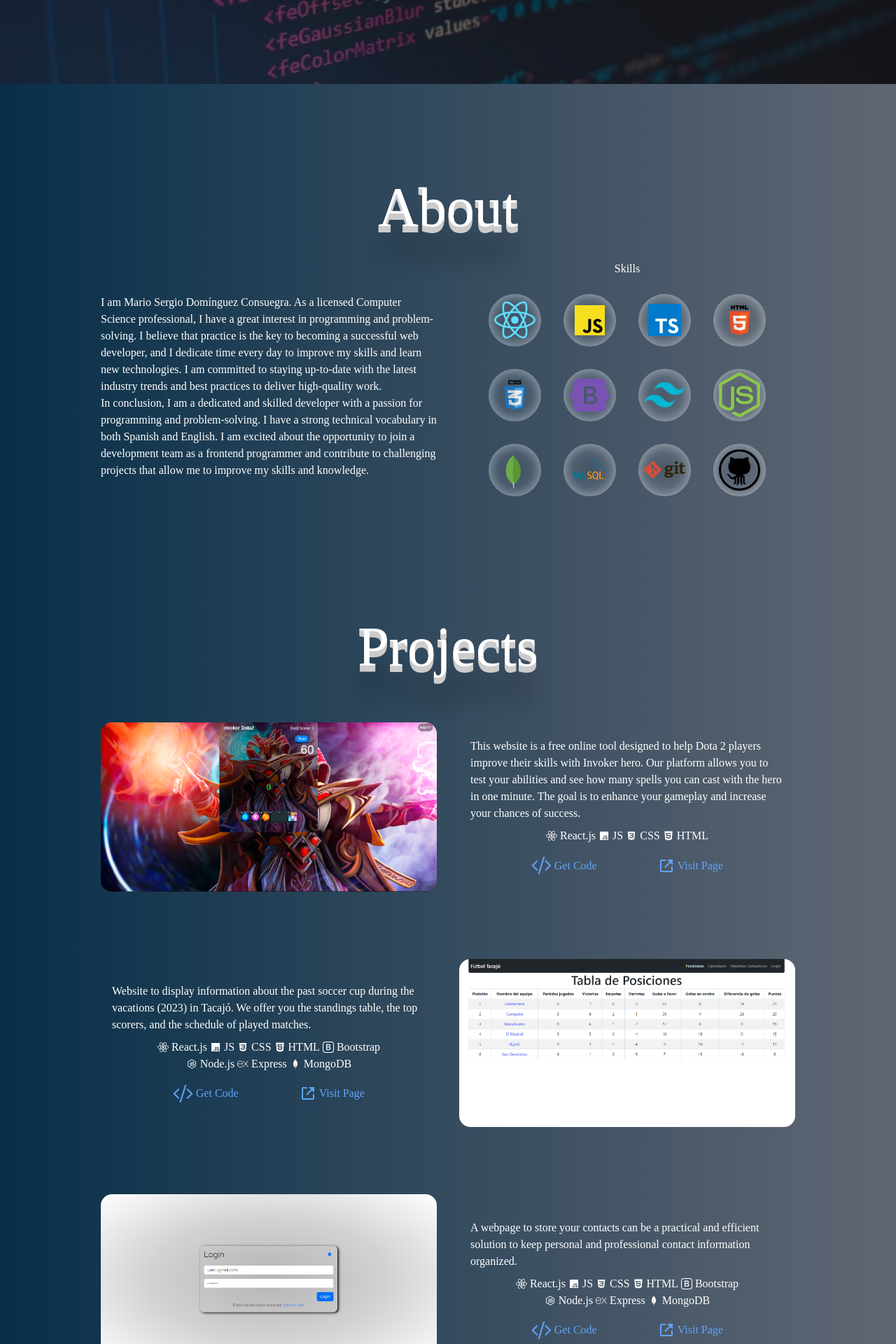
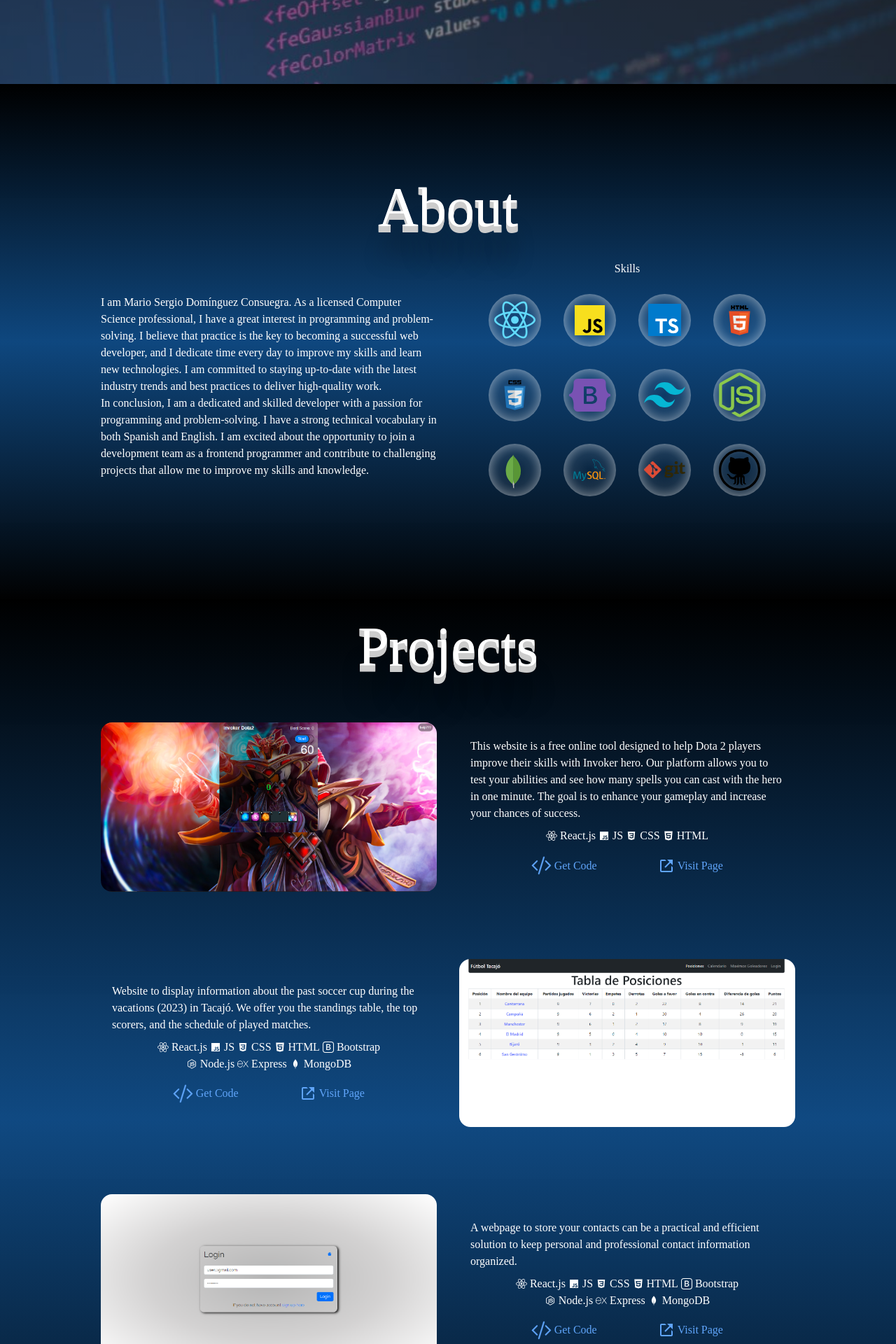
Before and after one commit to mariosergdc/portfolio, a React (Vite) app: page / in a window 1280 px wide. Shown: the part 680-2600 px from the top of the page at 70% size. Built offline with nearby package versions, Linux system fonts and the light colour scheme.

Commit message:
change sections bg-gradient,theme

```diff
--- a/src/App.tsx
+++ b/src/App.tsx
@@ -81,8 +81,7 @@ export default function App() {
         </section>
         <section
           id="about"
-          className="about flex flex-col  justify-center items-center flex-wrap
-          bg-gradient-to-r from-sky-950  to-gray-500/[0.9]"
+          className={`${theme} about flex flex-col  justify-center items-center flex-wrap`}
         >
           <h1 className="header-texts mt-2">About</h1>
           <div className="max-w-screen-lg flex items-center justify-center flex-wrap">
@@ -171,8 +170,7 @@ export default function App() {
         </section>
         <section
           id="projects"
-          className="projects flex flex-col justify-start items-center flex-wrap
-          bg-gradient-to-r from-sky-950  to-gray-500/[0.9]"
+          className={`${theme} projects flex flex-col justify-start items-center flex-wrap`}
         >
           <h1 className="header-texts mt-2">Projects</h1>
           <section className="projects-container lg:max-w-screen-lg flex flex-col justify-start items-center">
@@ -366,8 +364,7 @@ export default function App() {
         </section>
         <section
           id="contact"
-          className="contact flex content-center justify-center flex-wrap
-          bg-gradient-to-r from-sky-950  to-gray-500/[0.9]"
+          className={`${theme} contact flex content-center justify-center flex-wrap`}
         >
           <div className="max-w-screen-lg df-jcc-aic flex-wrap w-full p-4">
             <div className="w-1/2 df-jcc-aic flex-col ">
--- a/src/index.css
+++ b/src/index.css
@@ -118,12 +118,12 @@ html {
 
 .dark {
   color: rgb(255, 255, 255);
-  background-color: black;
+  background-image: linear-gradient(#000000, #0e4983e7, #010101);
 }
 
 .light {
   color: rgb(0, 0, 0);
-  background-color: rgb(255, 255, 255);
+  background-image: linear-gradient(#4d57e4, #ffffffe0, #4d57e4);
 }
 
 .mario {
@@ -139,8 +139,8 @@ html {
 }
 
 .mario-dark {
-  mix-blend-mode: darken;
-  -webkit-text-stroke: 2px rgb(0, 0, 0);
+  mix-blend-mode: screen;
+  -webkit-text-stroke: 2px rgb(255, 255, 255);
 }
 
 /* @keyframes move-background {
@@ -173,7 +173,7 @@ html {
   background-repeat: no-repeat;
   background-size: cover;
   background-position: center;
-  opacity: 0.5;
+  opacity: 0.6;
   background-color: black;
 }
 
```
